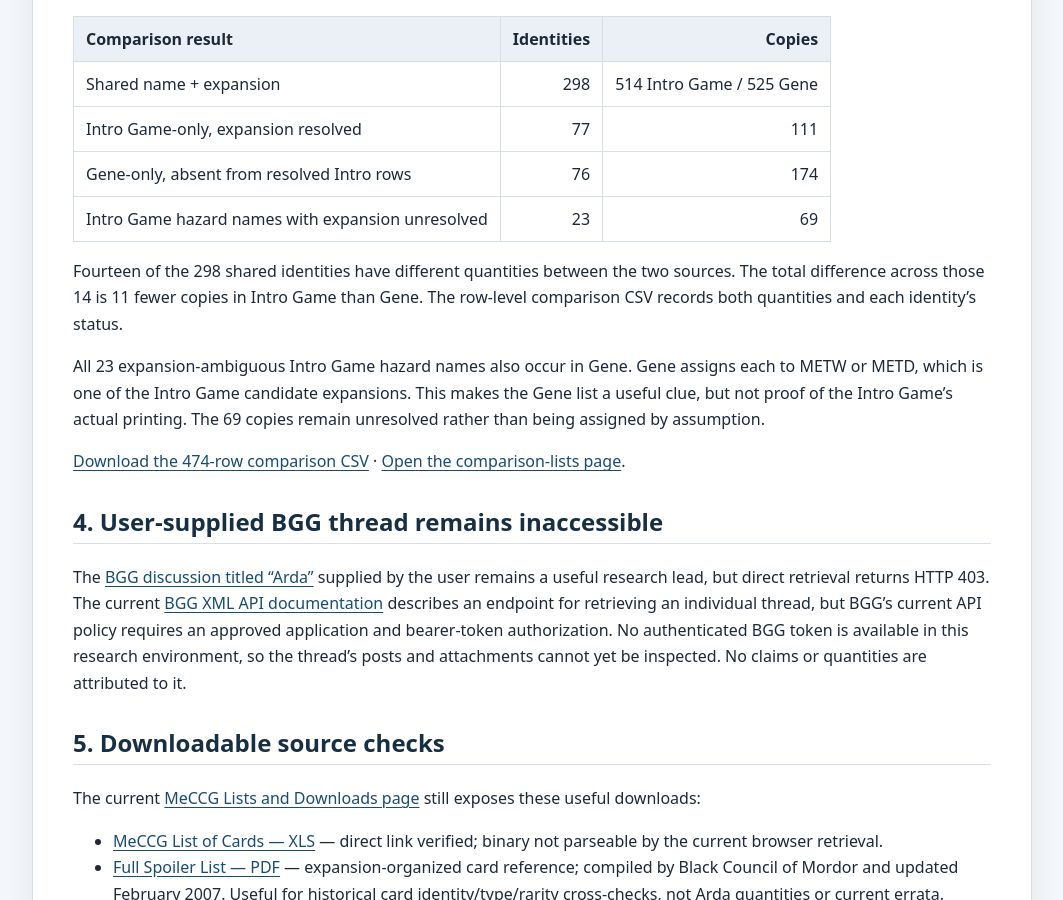
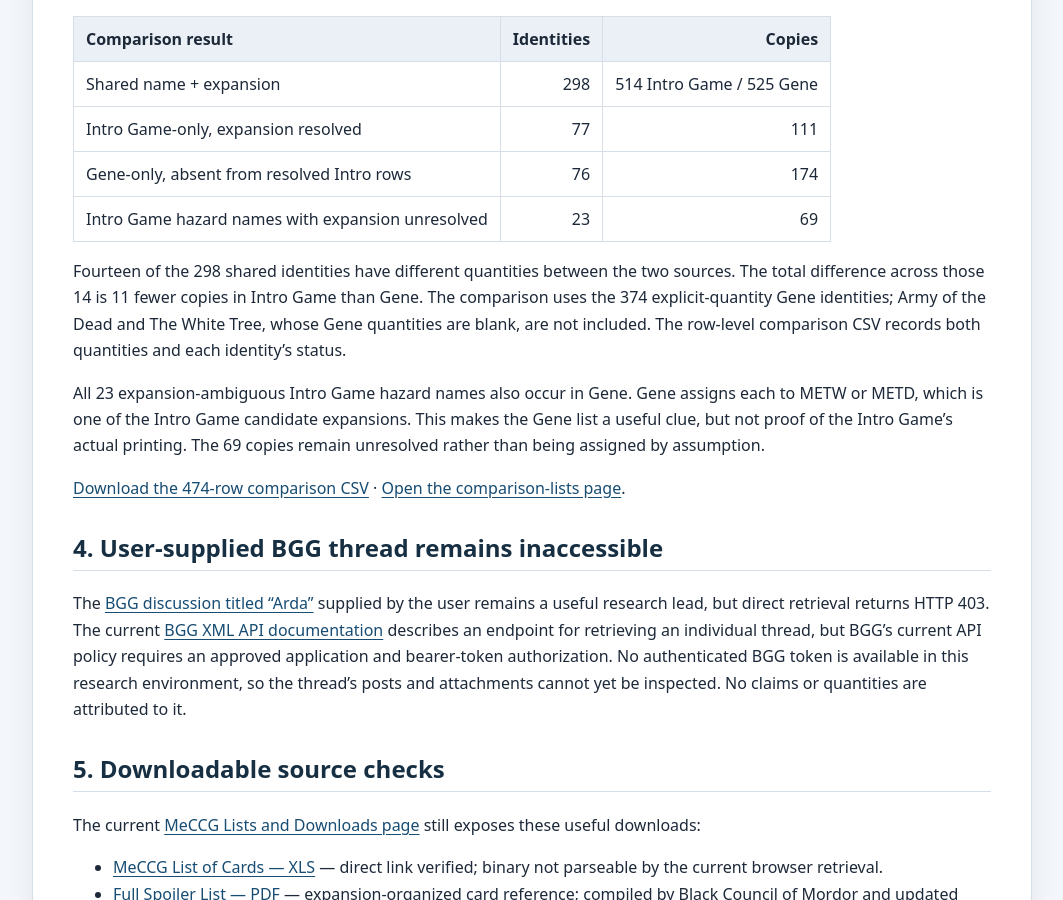
Before and after one commit to JamSpot/meccg-arda-master-database, a Jekyll site: the page built from docs/research-watch-2026-11-20.md, in a window 1280 px wide and 900 px high, scrolled down 2761 px. Shown: the whole window, without its empty margins (108-1171 px from the left). Built offline with Jekyll 4.4.1, drawn with Linux system fonts in a browser that asks for light colours.

Commit message:
Clarify comparison scope and fix research-watch link

```diff
--- a/docs/research-watch-2026-11-20.md
+++ b/docs/research-watch-2026-11-20.md
@@ -80,11 +80,11 @@ I compared the all-rarities Intro Game inventory against the explicit-quantity r
 | Gene-only, absent from resolved Intro rows | 76 | 174 |
 | Intro Game hazard names with expansion unresolved | 23 | 69 |
 
-Fourteen of the 298 shared identities have different quantities between the two sources. The total difference across those 14 is 11 fewer copies in Intro Game than Gene. The row-level comparison CSV records both quantities and each identity's status.
+Fourteen of the 298 shared identities have different quantities between the two sources. The total difference across those 14 is 11 fewer copies in Intro Game than Gene. The comparison uses the 374 explicit-quantity Gene identities; Army of the Dead and The White Tree, whose Gene quantities are blank, are not included. The row-level comparison CSV records both quantities and each identity's status.
 
 All 23 expansion-ambiguous Intro Game hazard names also occur in Gene. Gene assigns each to METW or METD, which is one of the Intro Game candidate expansions. This makes the Gene list a useful clue, but not proof of the Intro Game's actual printing. The 69 copies remain unresolved rather than being assigned by assumption.
 
-[Download the 474-row comparison CSV](../data/arda-intro-game-vs-gandalf-gene-comparison.csv) · [Open the comparison-lists page](comparison-lists.html#4-november-2026--arda-intro-game-row-level-normalization).
+[Download the 474-row comparison CSV](../data/arda-intro-game-vs-gandalf-gene-comparison.csv) · [Open the comparison-lists page](comparison-lists.html).
 
 ## 4. User-supplied BGG thread remains inaccessible
 
```
